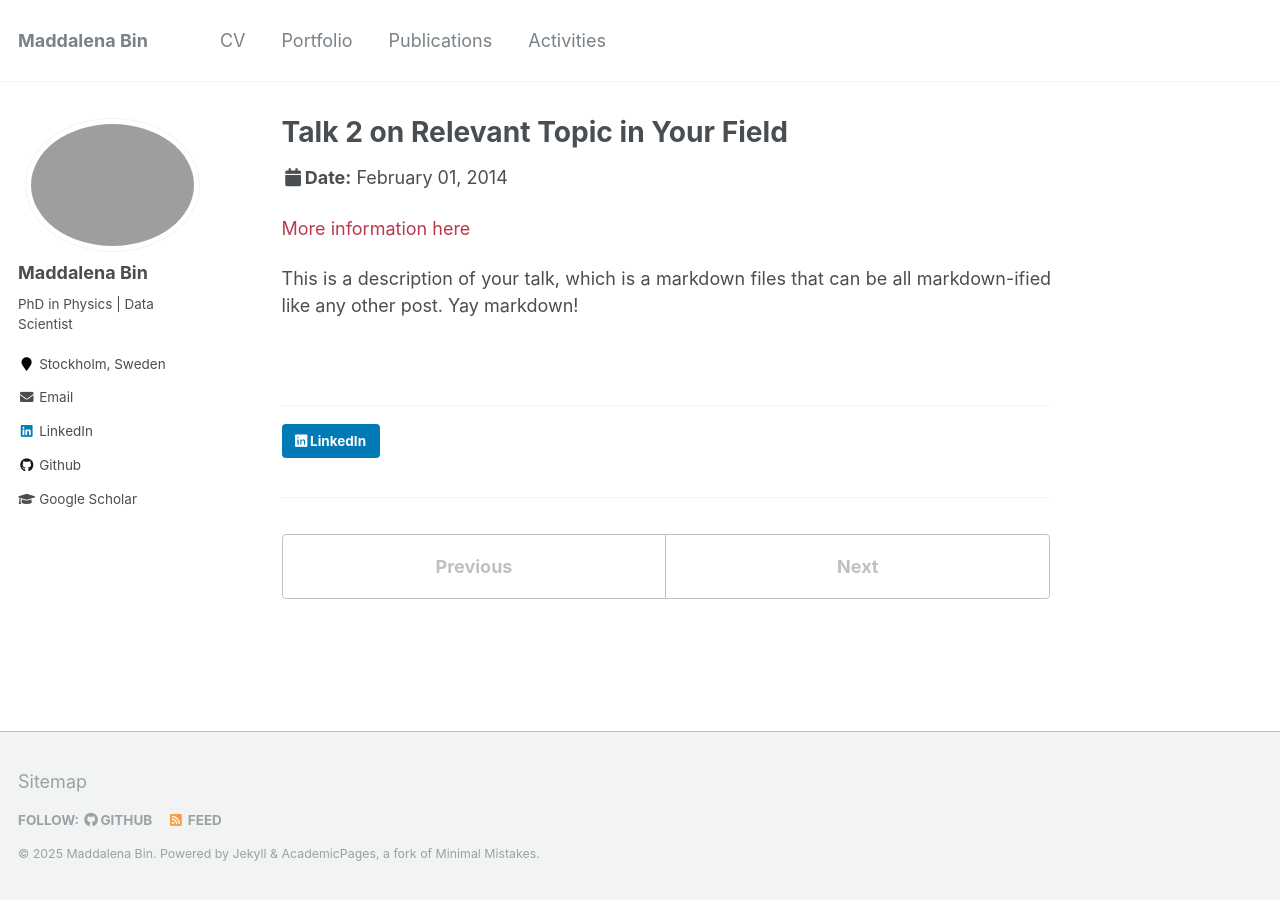
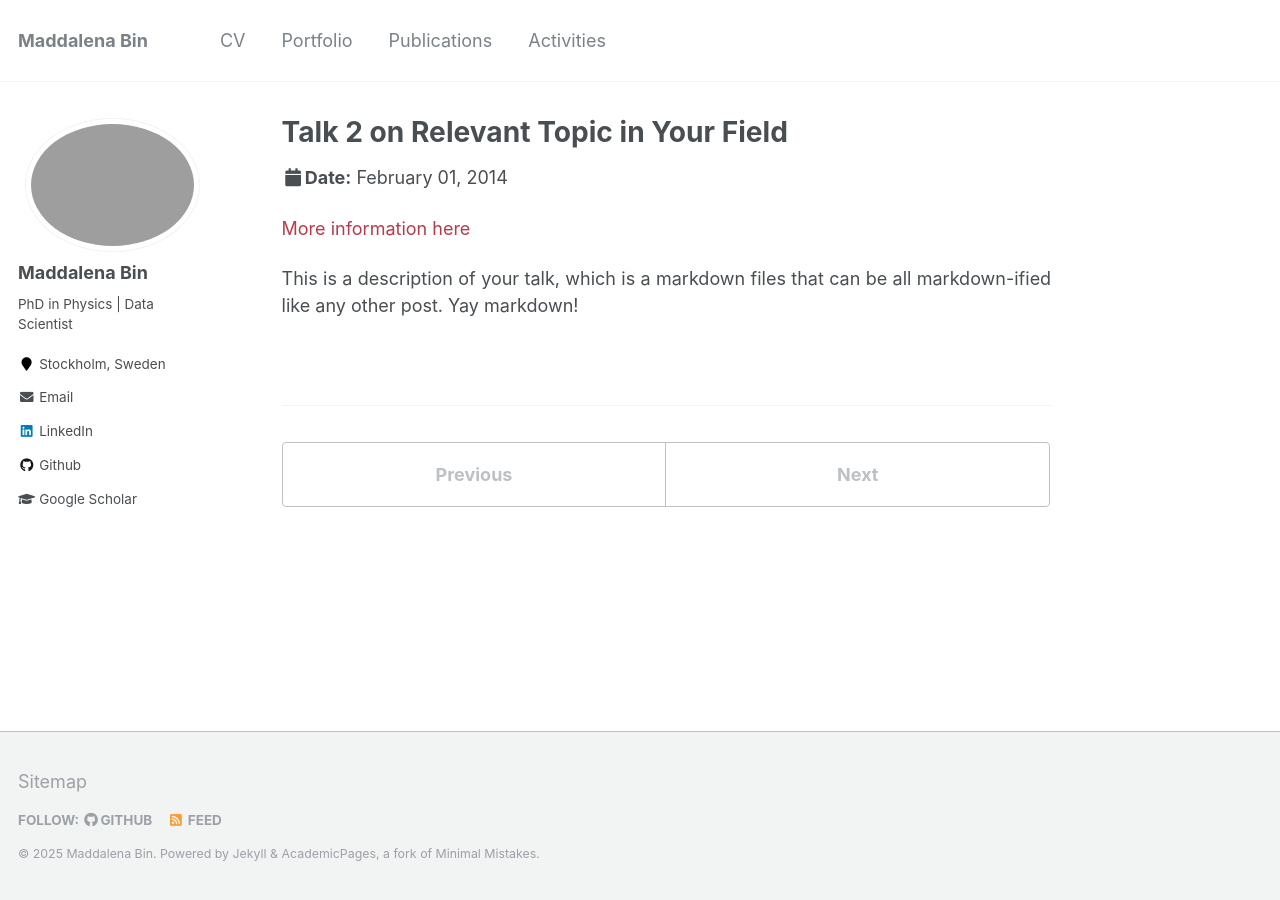
Before and after one commit to maddalenabin/maddalenabin.github.io, a Jekyll site: the page built from _talks/2014-02-01-talk-2.md, in a window 1280 px wide. Built offline with Jekyll 4.4.1, drawn with Linux system fonts in a browser that asks for light colours.

Commit message:
Update social-share.html

```diff
--- a/_includes/social-share.html
+++ b/_includes/social-share.html
@@ -1,13 +1,15 @@
 {% include base_path %}
-
+<!--
 <section class="page__share">
   {% if site.data.ui-text[site.locale].share_on_label %}
     <h4 class="page__share-title">{{ site.data.ui-text[site.locale].share_on_label | default: "Share on" }}</h4>
   {% endif %}
-  <!--
+
   <a href="https://twitter.com/intent/tweet?text={{ base_path }}{{ page.url }}" class="btn btn--twitter" title="{{ site.data.ui-text[site.locale].share_on_label | default: 'Share on' }} Twitter"><i class="fab fa-twitter" aria-hidden="true"></i><span> Twitter</span></a>
 
   <a href="https://www.facebook.com/sharer/sharer.php?u={{ base_path }}{{ page.url }}" class="btn btn--facebook" title="{{ site.data.ui-text[site.locale].share_on_label | default: 'Share on' }} Facebook"><i class="fab fa-facebook" aria-hidden="true"></i><span> Facebook</span></a>
+
+  <a href="https://www.linkedin.com/shareArticle?mini=true&url={{ base_path }}{{ page.url }}" class="btn btn--linkedin" title="{{ site.data.ui-text[site.locale].share_on_label | default: 'Share on' }} LinkedIn"><i class="fab fa-linkedin" aria-hidden="true"></i><span> LinkedIn</span></a>
+
+</section>
 -->
-  <a href="https://www.linkedin.com/shareArticle?mini=true&url={{ base_path }}{{ page.url }}" class="btn btn--linkedin" title="{{ site.data.ui-text[site.locale].share_on_label | default: 'Share on' }} LinkedIn"><i class="fab fa-linkedin" aria-hidden="true"></i><span> LinkedIn</span></a>
-</section>
```
